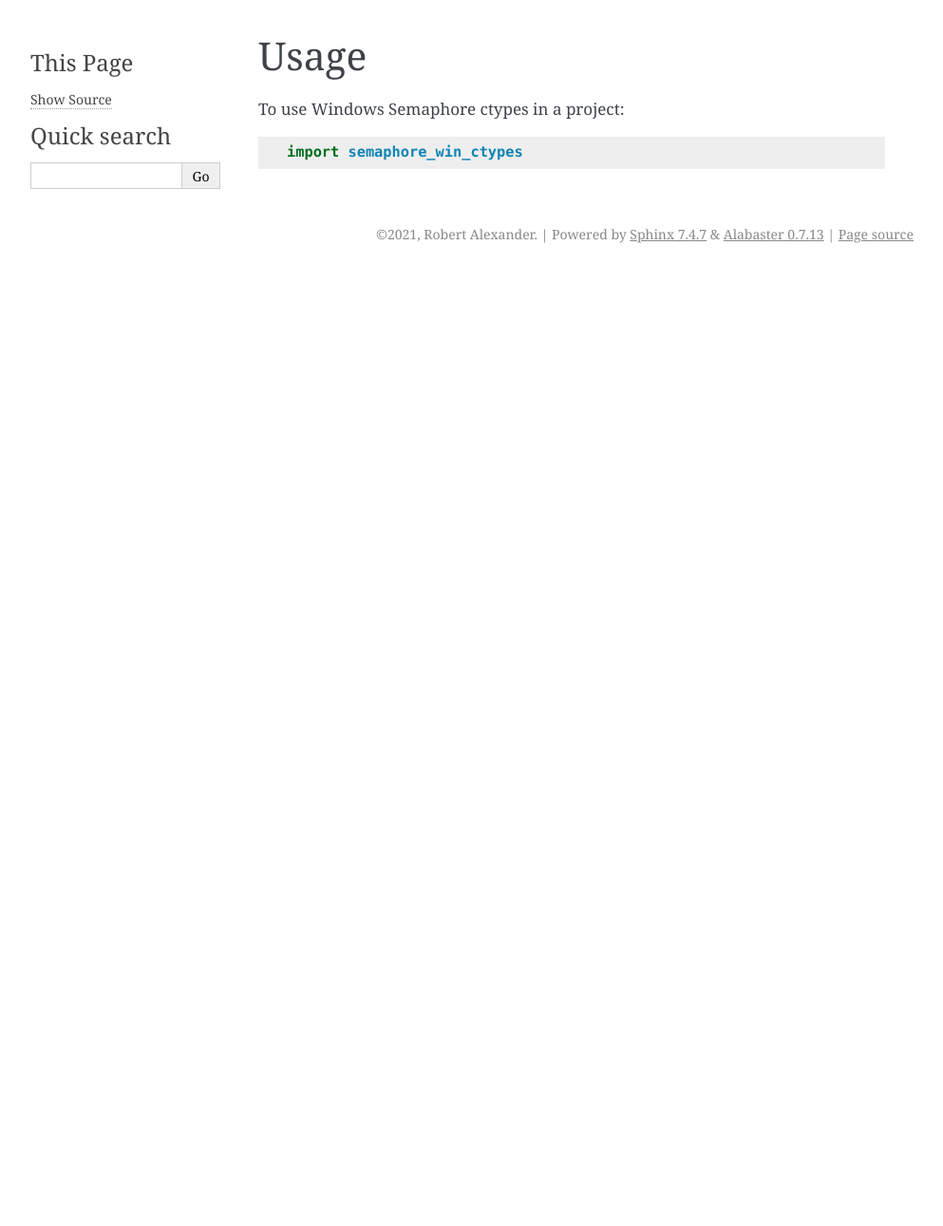
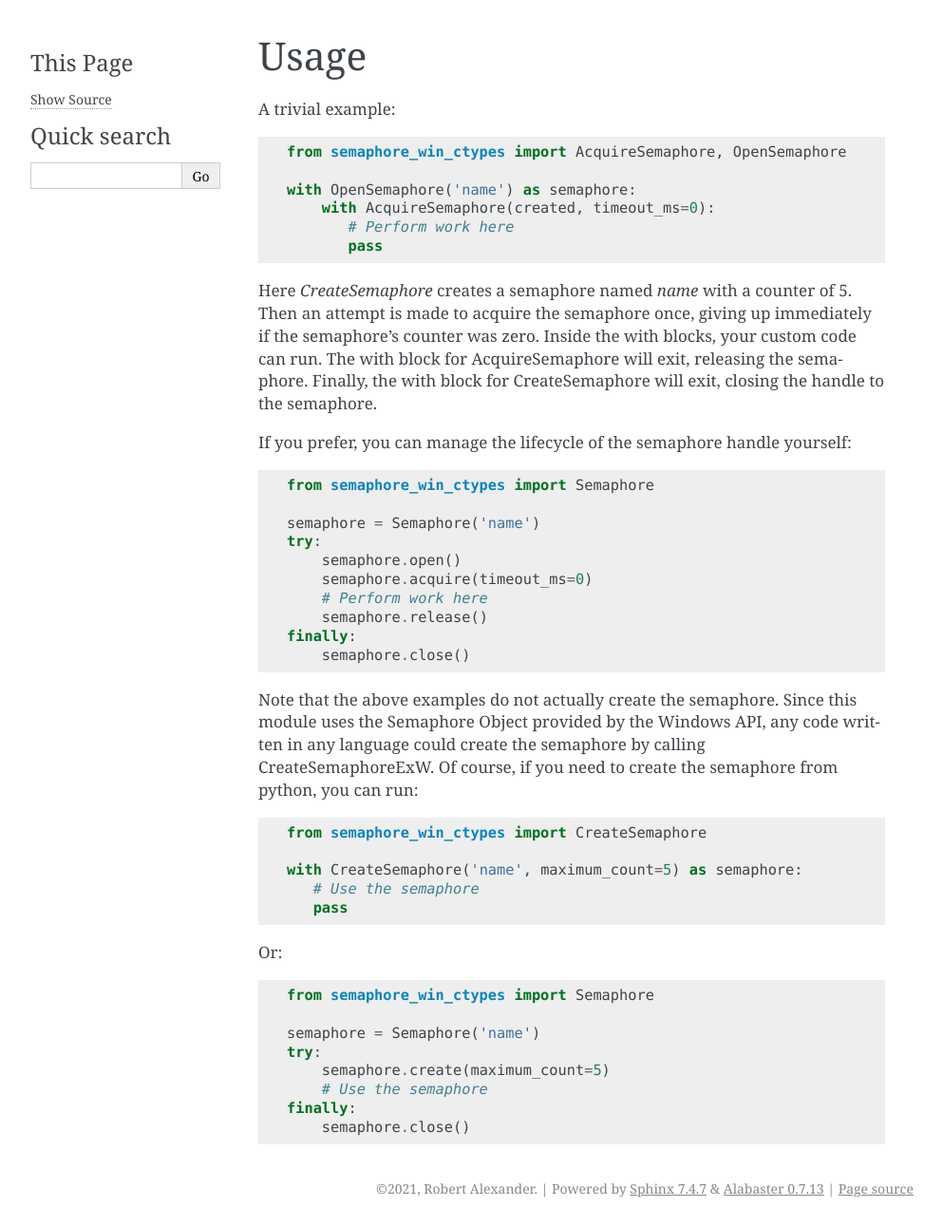
Before and after one commit to ralexander-phi/semaphore_win_ctypes, a Sphinx documentation site: the page built from docs/usage.rst, in a window 1280 px wide. Shown: the whole page at 95% size, without its empty margins (148-1141 px from the left). Built offline with Sphinx 7.4.7, drawn with Linux system fonts in a browser that asks for light colours; pages that are not in the unit, such as notebooks, are missing from menus; before the commit the page ends 900 px from its top, so only the background shows below that.

Commit message:
Cleanup Docs (#9)

```diff
--- a/docs/usage.rst
+++ b/docs/usage.rst
@@ -2,6 +2,51 @@
 Usage
 =====
 
-To use Windows Semaphore ctypes in a project::
+A trivial example::
 
-    import semaphore_win_ctypes
+    from semaphore_win_ctypes import AcquireSemaphore, OpenSemaphore
+
+    with OpenSemaphore('name') as semaphore:
+        with AcquireSemaphore(created, timeout_ms=0):
+           # Perform work here
+           pass
+
+Here `CreateSemaphore` creates a semaphore named `name` with a counter of 5.
+Then an attempt is made to acquire the semaphore once, giving up immediately if the semaphore's counter was zero.
+Inside the with blocks, your custom code can run.
+The with block for AcquireSemaphore will exit, releasing the semaphore.
+Finally, the with block for CreateSemaphore will exit, closing the handle to the semaphore.
+
+If you prefer, you can manage the lifecycle of the semaphore handle yourself::
+
+    from semaphore_win_ctypes import Semaphore
+
+    semaphore = Semaphore('name')
+    try:
+        semaphore.open()
+        semaphore.acquire(timeout_ms=0)
+        # Perform work here
+        semaphore.release()
+    finally:
+        semaphore.close()
+
+Note that the above examples do not actually create the semaphore.
+Since this module uses the Semaphore Object provided by the Windows API, any code written in any language could create the semaphore by calling CreateSemaphoreExW.
+Of course, if you need to create the semaphore from python, you can run::
+
+    from semaphore_win_ctypes import CreateSemaphore
+
+    with CreateSemaphore('name', maximum_count=5) as semaphore:
+       # Use the semaphore
+       pass
+
+Or::
+
+    from semaphore_win_ctypes import Semaphore
+
+    semaphore = Semaphore('name')
+    try:
+        semaphore.create(maximum_count=5)
+        # Use the semaphore
+    finally:
+        semaphore.close()
```
Also changed, not shown: README.rst (+53 -9 lines).
